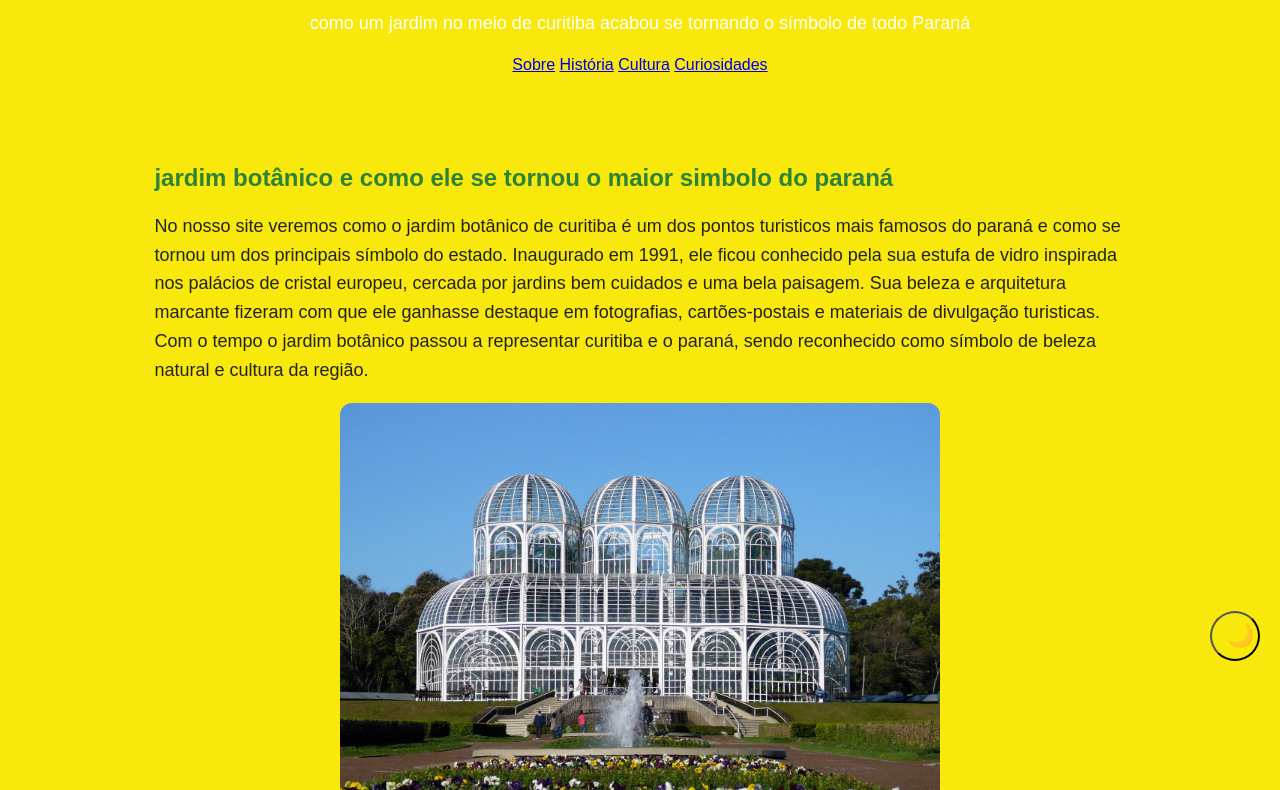
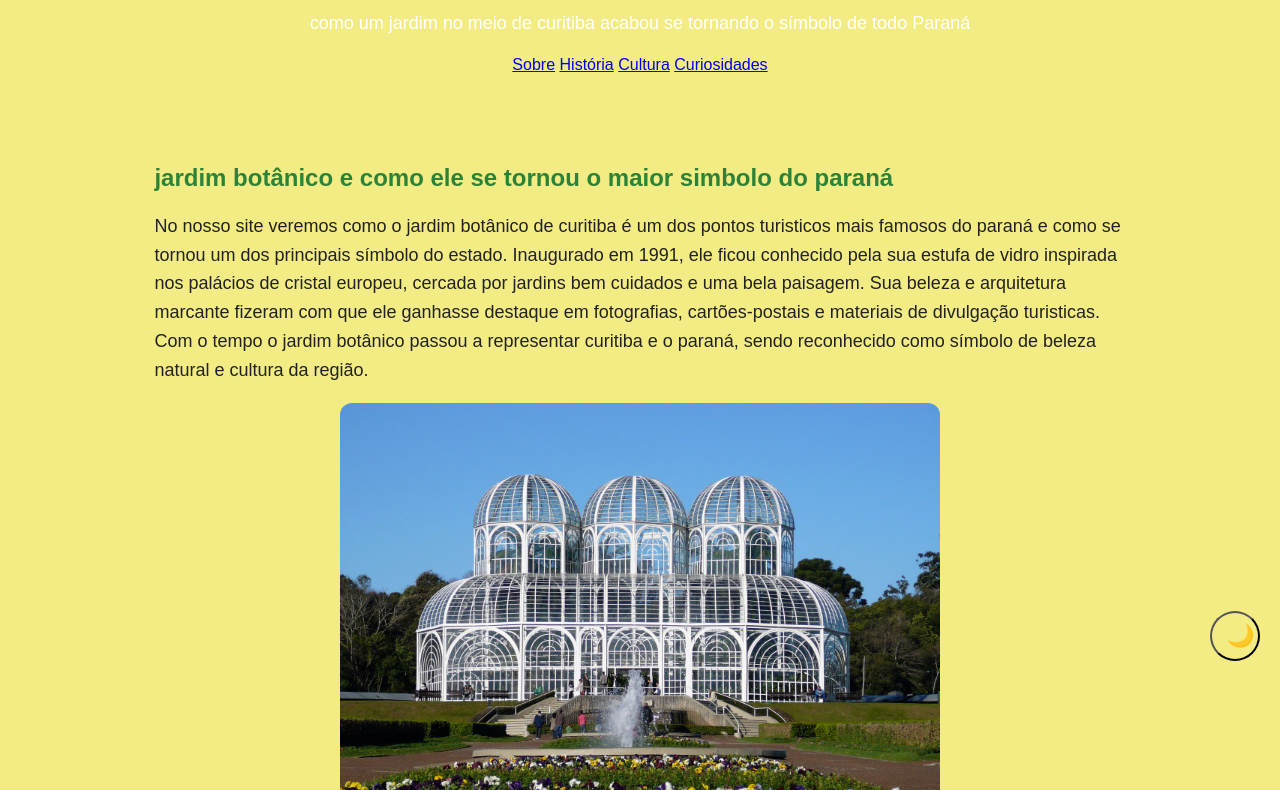
Before and after one commit to sarahsouza16-coder/tarefa.ed.digital, a plain HTML site: page index.html in a window 1280 px wide. Shown: the part 119-909 px from the top of the page. Drawn offline with Linux system fonts and the light colour scheme.

Commit message:
atualize codigo

```diff
--- a/style.css
+++ b/style.css
@@ -1,5 +1,5 @@
 :root{
-    --cor-fundo:#f8e80c;
+    --cor-fundo:#f3ec84;
     --cor-texto:#222222;
     --cor-principal:#2c8338;
     --cor-secundaria:#3244e2;
@@ -12,7 +12,7 @@
 }
 .tema-escuro{
     --cor-fundo: #e60505;
-    --cor-texto: #f5f5f5;
+    --cor-texto: #000000;
     --cor-principal: #78e962;
     --cor-superficie: #1e1e1e;
     --cor-card: #2b2530;
```
